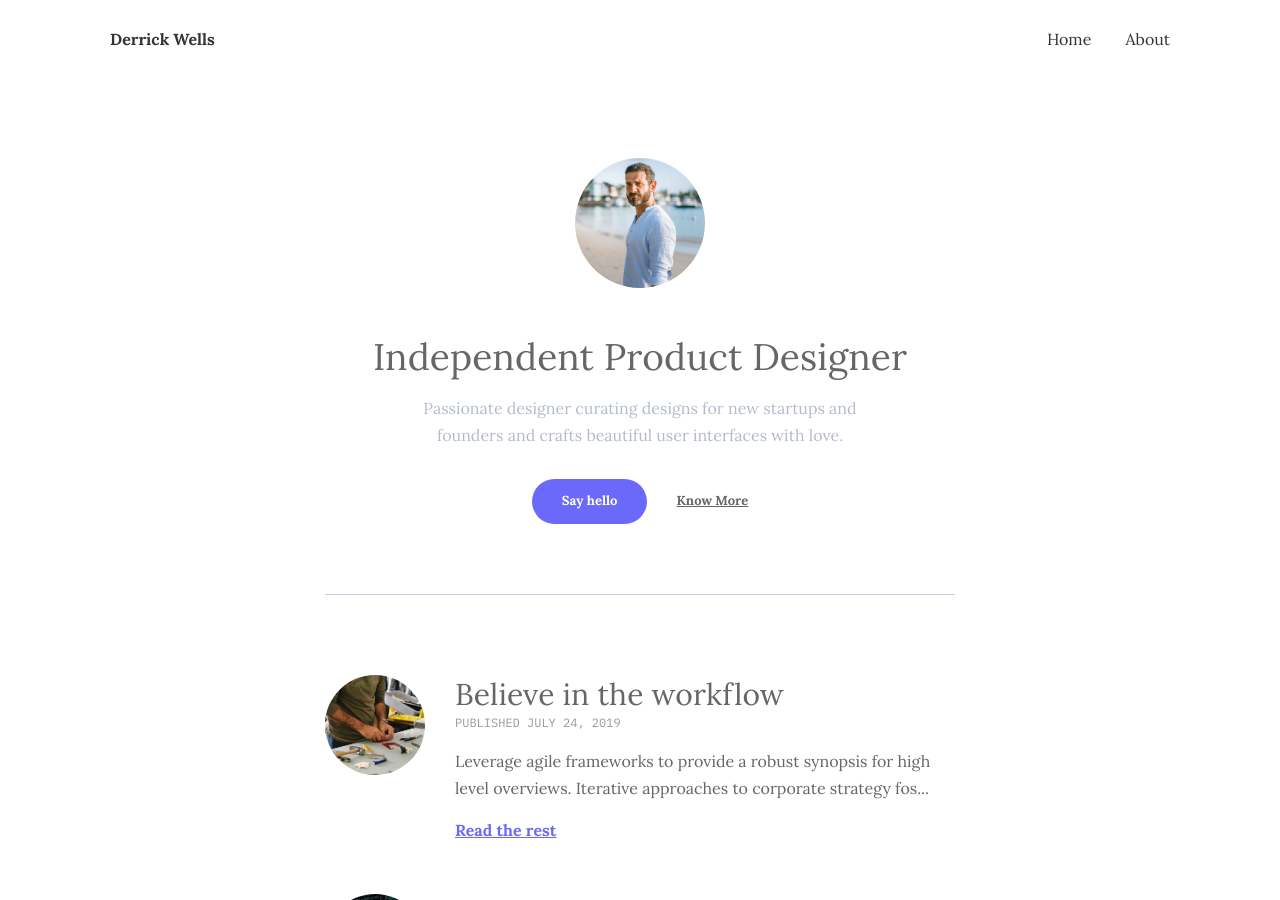
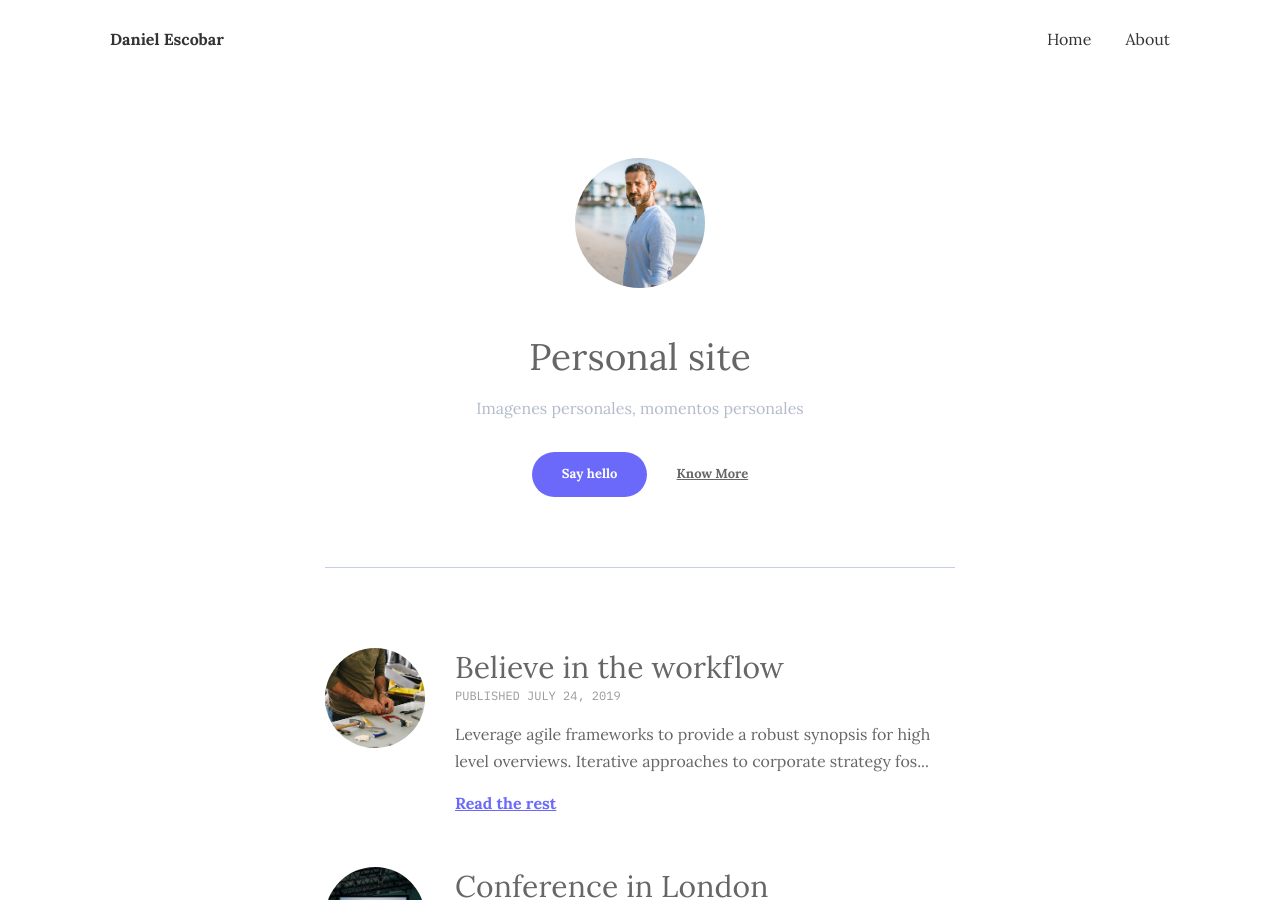
Before and after one commit to daeshu/dm, a Jekyll site: the page built from index.html, in a window 1280 px wide and 900 px high. Built offline with Jekyll 4.4.1, drawn with Linux system fonts in a browser that asks for light colours.

Commit message:
Update _config.yml

```diff
--- a/_config.yml
+++ b/_config.yml
@@ -1,27 +1,27 @@
-title: Derrick Wells – Independent Product Designer
+title: DAESHU – Vago
 logo:  # you can add own logo.
-description: Passionate designer curating designs for new startups  and  founders  and crafts  beautiful user interfaces with love.
-baseurl: "/derrick" # the subpath of your site, e.g. /blog
-url: "" # the base hostname & protocol for your site, e.g. http://example.com
+description: Imágenes personales, momentos personales...
+baseurl: "/dm" # the subpath of your site, e.g. /blog
+url: "https://daeshu.github.io" # the base hostname & protocol for your site, e.g. http://example.com
 
 
 # Author Settings
 author:
-  name: Derrick Wells
+  name: Daniel Escobar
   image: '/assets/img/01.jpg'
-  job: Independent Product Designer
-  bio: Passionate designer curating designs for new startups  and  founders  and crafts  beautiful user interfaces with love.
-  email: forexample@website.com
+  job: Personal site
+  bio: Imagenes personales, momentos personales
+  email: daniel@escobar.eu.org
 
 
 # Contact links
 contact:
   - name: Twitter
-    link: https://twitter.com/
+    link: https://twitter.com/DanielEscobarW
   - name: Facebook
     link: https://facebook.com/
   - name: Instagram
-    link: https://instagram.com/
+    link: https://instagram.com/DanielEscobarW
 
 
 # Comment Section (Disqus)
```
